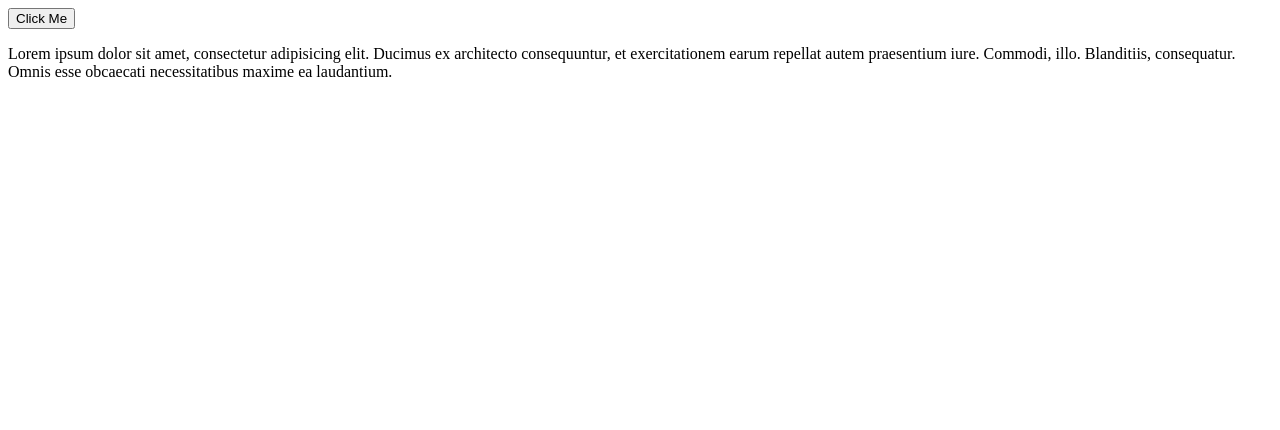
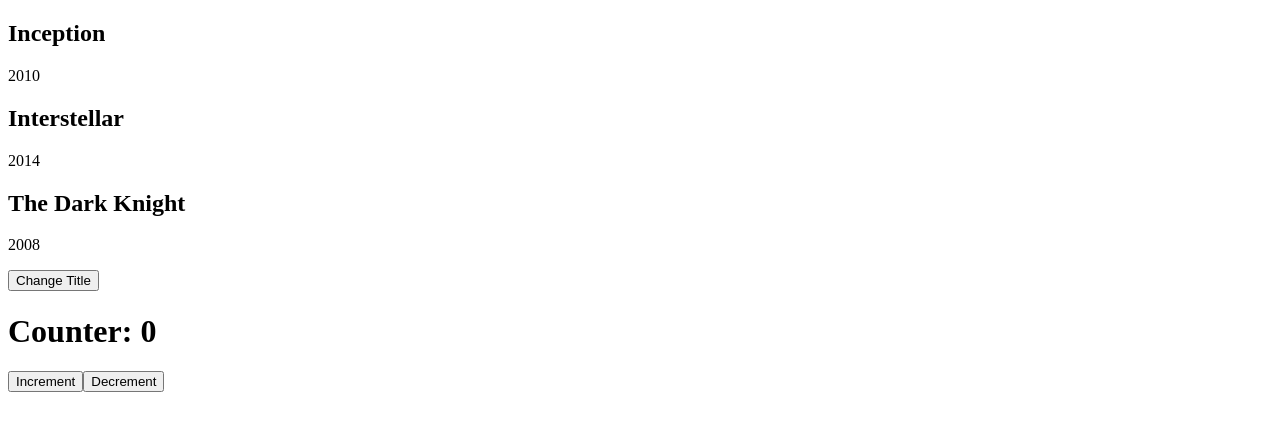
Before and after one commit to theSolution12/React-Journey, a React (Vite) app: page / in a window 1280 px wide. Shown: the top 430 px of the page. Built offline with nearby package versions, Linux system fonts and the light colour scheme.

Commit message:
Add Movies and Counter components to App
Introduced Movies and Counter components to the App. Updated the App component to render Movies and Counter instead of Button and Move.

```diff
--- a/src/App.jsx
+++ b/src/App.jsx
@@ -16,12 +16,14 @@
 import IconComponent from "./components/styling/IconComponent";
 import Button from "./components/eventHandling/Button";
 import Move from "./components/eventHandling/Move";
+import Movies from "./components/useState/Movies";
+import Counter from "./components/useState/Counter";
 
 const App = () => {
   return (
     <>
-      <Button />
-      <Move />
+      <Movies />
+      <Counter />
     </>
   )
 }
--- /dev/null
+++ b/src/components/useState/Counter.jsx
@@ -0,0 +1,23 @@
+import { useState } from "react";
+
+const Counter = () => {
+    let [ count, setCount ] = useState(0);
+
+    const increment = () => {
+        setCount(prev => prev + 1);
+    }
+
+    const decrement = () => {
+        setCount(prev => prev - 1);
+    }
+
+    return (
+        <div>
+            <h1>Counter: {count}</h1>
+            <button onClick={increment}>Increment</button>
+            <button onClick={decrement}>Decrement</button>
+        </div>
+    );
+}
+
+export default Counter;
--- /dev/null
+++ b/src/components/useState/Movies.jsx
@@ -0,0 +1,31 @@
+import { useState } from "react"
+
+const Movies = () => {
+    const [movies, setMovies] = useState([
+        { id: 1, title: "Inception", year: 2010 },
+        { id: 2, title: "Interstellar", year: 2014 },
+        { id: 3, title: "The Dark Knight", year: 2008 },
+    ])
+
+    const changeTitle = () => {
+        setMovies(
+            movies.map(movie => (
+                movie.id === 1 ? { ...movie, title: "Inception 2" } : movie
+            ))
+        )
+    }
+
+    return (
+        <div>
+            {movies.map(movie => (
+                <div key={movie.id}>
+                    <h2>{movie.title}</h2>
+                    <p>{movie.year}</p>
+                </div>
+            ))}
+
+            <button onClick={changeTitle}>Change Title</button>
+        </div>
+    )
+}
+export default Movies
```
